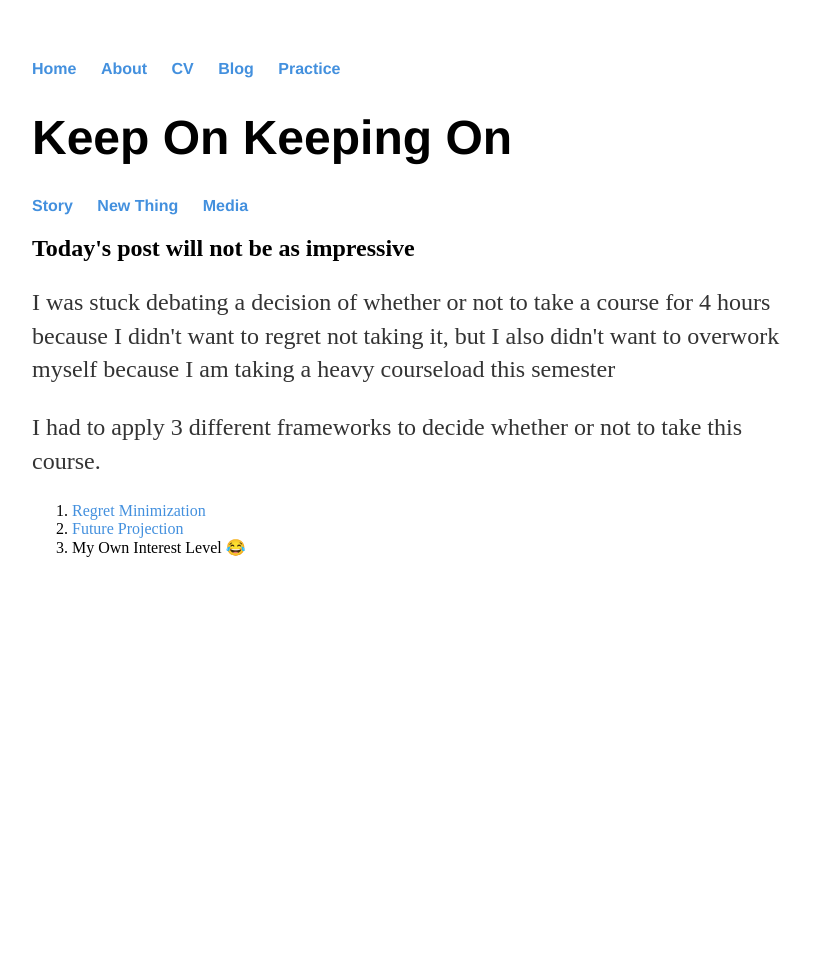
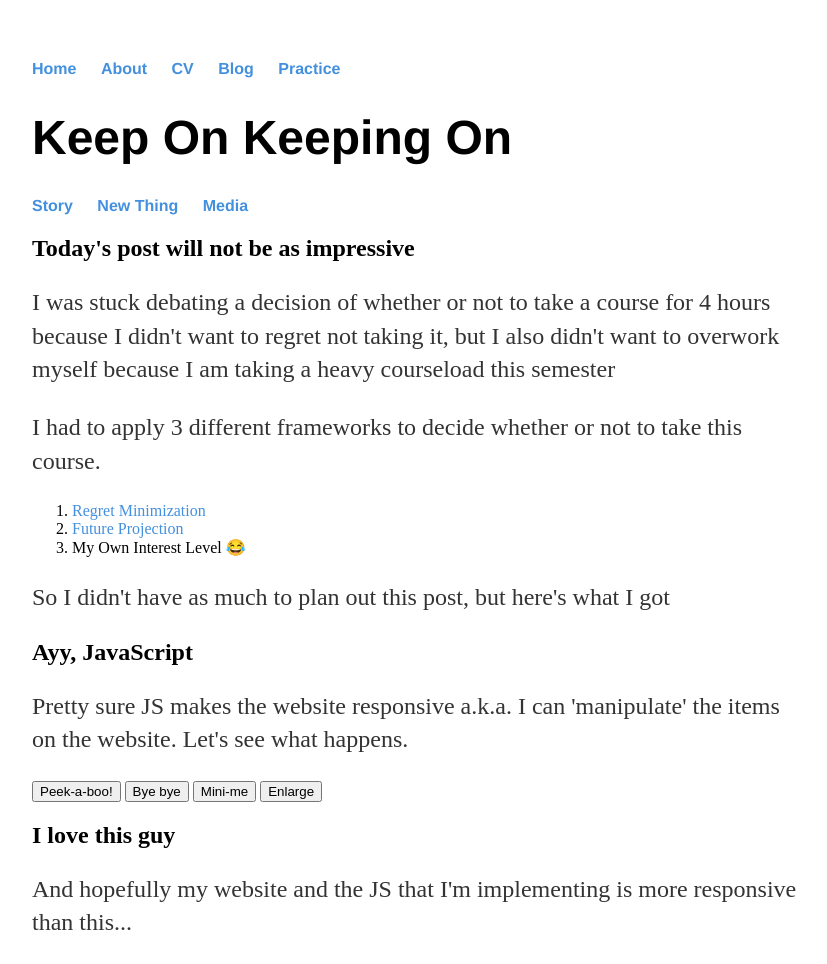
Before and after one commit to Illcarious/Illcarious.github.io, a Jekyll site: the page _posts/2019-09-17-Keep-On-Keeping-On.html, which Jekyll copies as it is, in a window 1280 px wide. Shown: the top 964 px of the page, without its empty margins (224-1051 px from the left). Built offline with Jekyll 4.4.1, drawn with Linux system fonts in a browser that asks for light colours; before the commit the page ends 900 px from its top, so only the background shows below that; grey boxes are pictures that could not be loaded.

Commit message:
Update 2019-09-17-Keep-On-Keeping-On.html

```diff
--- a/_posts/2019-09-17-Keep-On-Keeping-On.html
+++ b/_posts/2019-09-17-Keep-On-Keeping-On.html
@@ -23,6 +23,7 @@
         <li><a href="#media">Media</a></li>
       </ul>
     </nav>
+    <div id="story">
       <h2>Today's post will not be as impressive</h2>
       <p>I was stuck debating a decision of whether or not to take a course for 4 hours because I didn't want to regret not taking it, but I also didn't want to overwork myself because I am taking a heavy courseload this semester</p>
       <p>I had to apply 3 different frameworks to decide whether or not to take this course.</p>
@@ -31,5 +32,24 @@
         <li><a href="https://bookoutlet.ca/Store/Details/9780147516442B?source=ppc&ppc_campaign=u1427392516&gclid=EAIaIQobChMI0_iquqXZ5AIVSh-tBh0TAAZSEAQYAiABEgL5NvD_BwE" target="_blank">Future Projection</a></li>
         <li>My Own Interest Level &#x1F602;</li>
       </ol>
+      <p>So I didn't have as much to plan out this post, but here's what I got</p>
+    </div>
+    <div id="new thing">
+      <h2>Ayy, JavaScript</h2>
+      <p>Pretty sure JS makes the website responsive a.k.a. I can 'manipulate' the items on the website. Let's see what happens.</p>
+      <p id="peek" style="display:none">I see you!</p>
+      <button type="button" onclick="document.getElementById('peek').style.display='block'">Peek-a-boo!</button>
+      <button type="button" onclick="document.getElementById('peek').style.display='none'">Bye bye</button>
+      <button type="button" onclick="document.getElementById('peek').style.fontSize='12px'">Mini-me</button>
+      <button type="button" onclick="document.getElementById('peek').style.fontSize='40px'">Enlarge</button>
+    </div>
+    <div id="media">
+      <h2>I love this guy</h2>
+      <p>And hopefully my website and the JS that I'm implementing is more responsive than this...</p>
+      <iframe width="760" height="515" src="https://www.youtube.com/embed/YuyrSDGk3N0" frameborder="0" allow="accelerometer; autoplay; encrypted-media; gyroscope; picture-in-picture" allowfullscreen></iframe>
+    </div>
+    <footer>
+      <p>...And there it is</p>
+    </footer>
   </body>
 </html>
```
Lines whose indentation alone changed are shown as unchanged.
